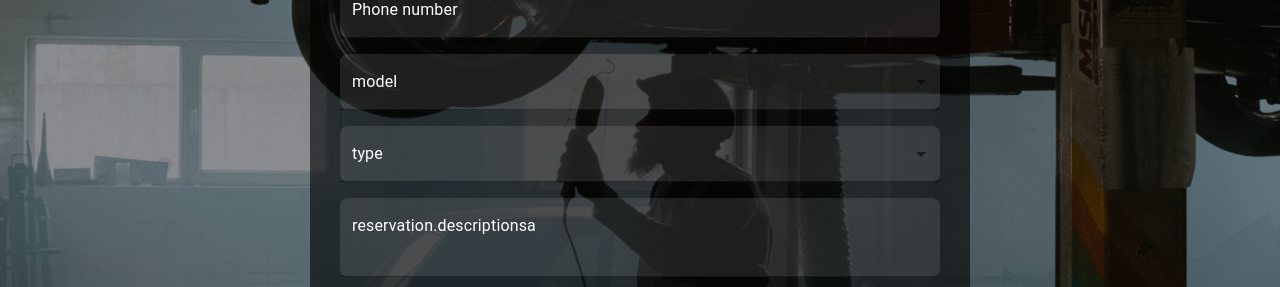
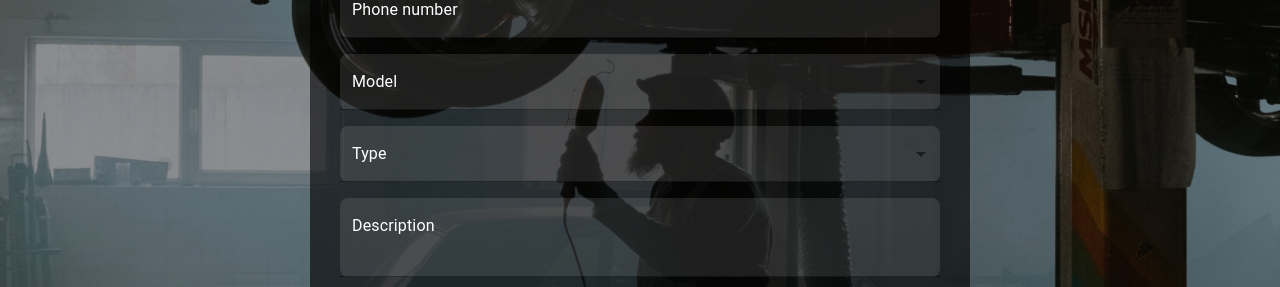
Before and after one commit to Drobarov12/MihajlovAutoRepair, a React (Create React App) app in the folder mihajlov-auto-repair-frontend/: page /reservations in a window 1280 px wide. Shown: the part 336-623 px from the top of the page. Built offline with nearby package versions, Linux system fonts and the light colour scheme.

Commit message:
front-end | bug fixes

```diff
--- a/mihajlov-auto-repair-frontend/src/components/ReservationPage.js
+++ b/mihajlov-auto-repair-frontend/src/components/ReservationPage.js
@@ -150,7 +150,7 @@ const ReservationPage = () => {
             <Grid item xs={12}>
               <TextField
                 fullWidth
-                label={t('reservation.descriptionsa')}
+                label={t('reservation.description')}
                 name="description"
                 value={formData.description}
                 onChange={handleChange}
--- a/mihajlov-auto-repair-frontend/src/locales/en/translation.json
+++ b/mihajlov-auto-repair-frontend/src/locales/en/translation.json
@@ -55,9 +55,9 @@
       "title": "Reservation",
       "name": "Name",
       "phoneNumber": "Phone number",
-      "model": "model",
-      "type": "type",
-      "description": "description",
+      "model": "Model",
+      "type": "Type",
+      "description": "Description",
       "dateTime": "Date & time",
       "reserve": "Reserve"
     },
```
